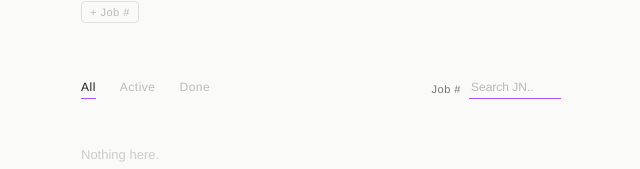
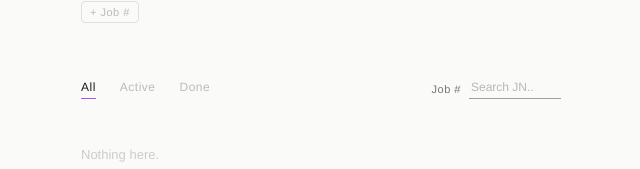
Before and after one commit to aeonossss/to-do-list, a React (Create React App) app: page / in a window 1280 px wide. Shown: the part 320-489 px from the top of the page, without its empty margins (319-959 px from the left). Built offline with nearby package versions, Linux system fonts and the light colour scheme.

Commit message:
tweaked discrepancies

```diff
--- a/src/App.js
+++ b/src/App.js
@@ -385,9 +385,6 @@ export default function App() {
   const today = clock.toLocaleDateString("en-US", { weekday: "long", month: "long", day: "numeric" });
   const time = clock.toLocaleTimeString([], { hour: "2-digit", minute: "2-digit" });
 
-  // Format alarm display
-  const alarmDisplay = `${String(alarmHour).padStart(2, "0")}:${String(alarmMinute).padStart(2, "0")}`;
-
   return (
     <div className="app-wrapper" style={{
       minHeight: "100vh",
@@ -732,8 +729,13 @@ export default function App() {
               placeholder="Search JN.."
               style={{
                 background: "transparent", border: "none", outline: "none",
-                borderBottom: `1px solid ${jobSearch ? "#A855F7" : "#9e9e9e"}`,
-                 borderBottom: `1px solid ${focused ? "#9e9e9e" : "#A855F7"}`,
+                borderBottom: `1px solid ${
+                    focused
+                    ? "#A855F7"
+                  : jobSearch
+                    ? "#A855F7"
+                    : "#9e9e9e"
+                }`,
                 fontSize: 12, fontFamily: "'Helvetica Neue', Helvetica, Arial, sans-serif",
                 color: "#1a1a1a", WebkitTextFillColor: "#b8b8b8",
                 fontWeight: 300, paddingBottom: 4, width: 88,
```
